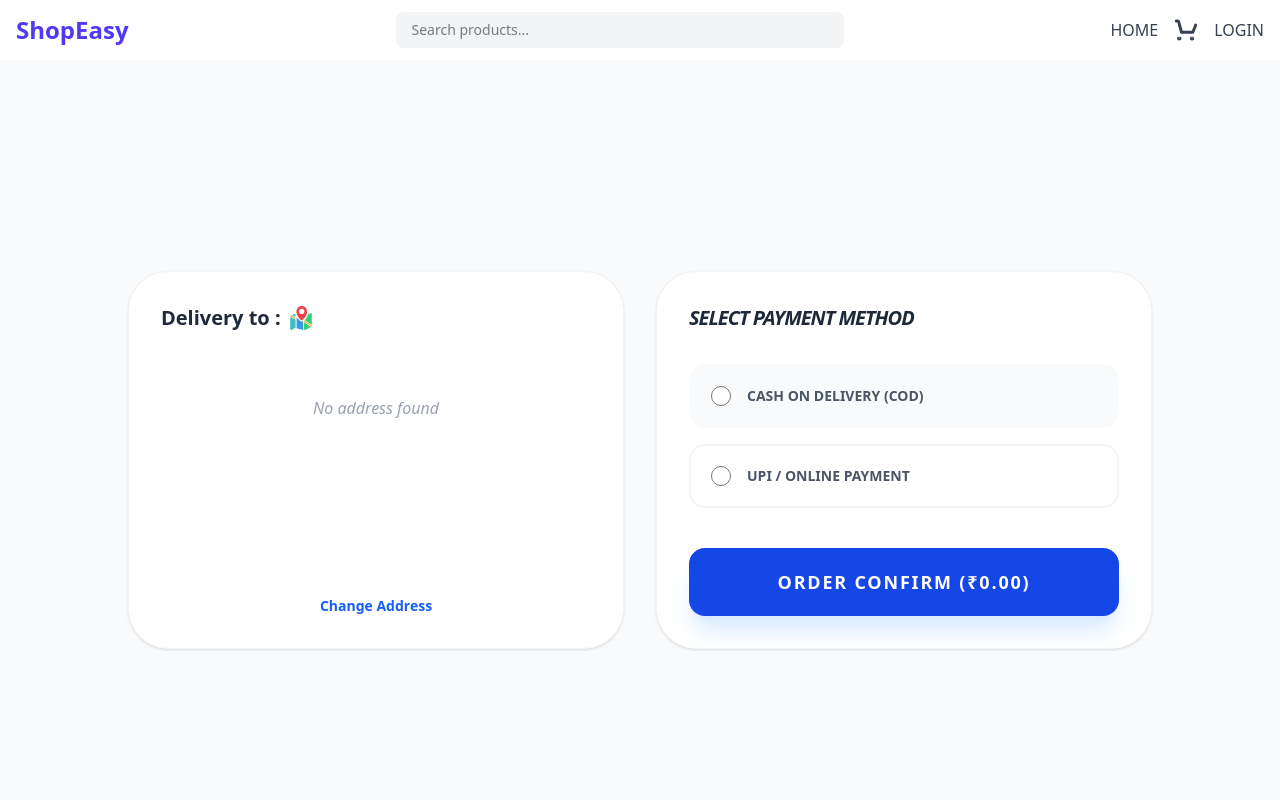
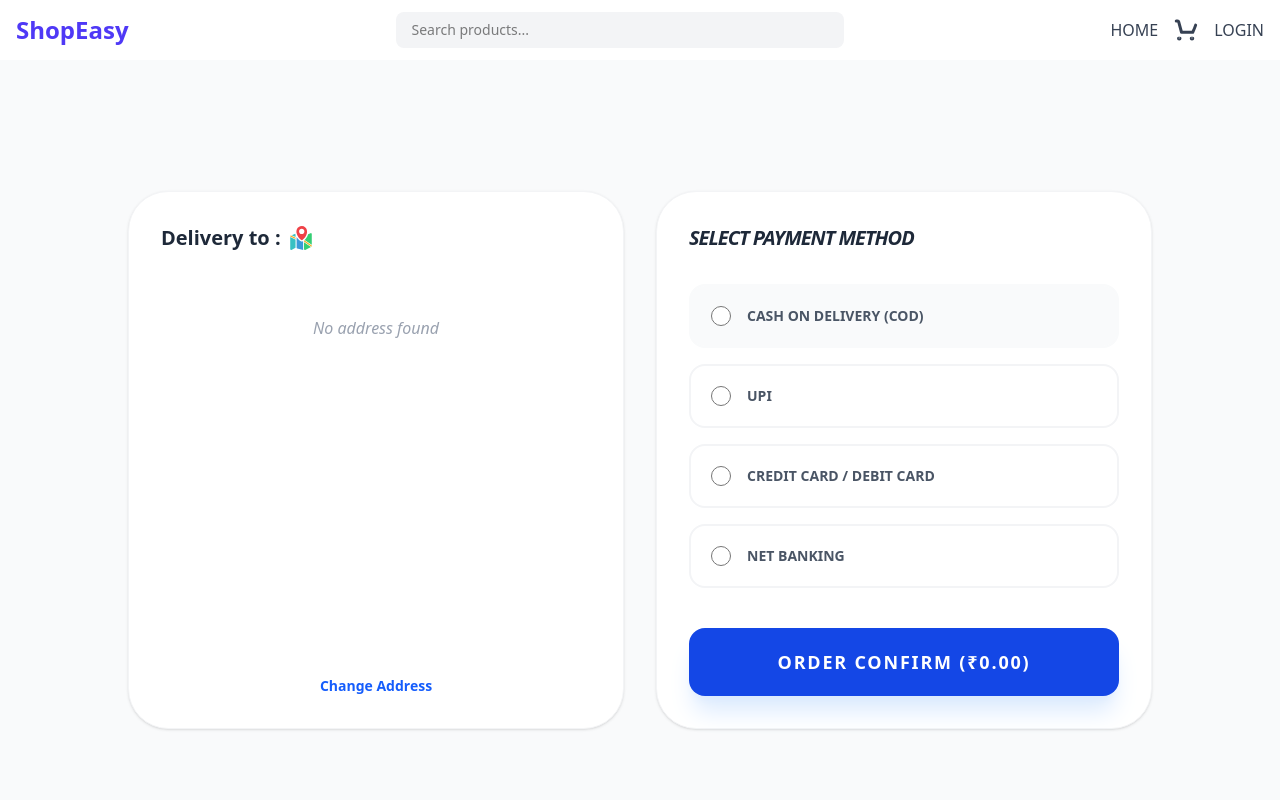
Before and after one commit to Sreeragt7788/projectdsoftloom, a React (Vite) app: page /paymentpage in a window 1280 px wide. Shown: the top 800 px of the page. Built offline with nearby package versions, Linux system fonts and the light colour scheme.

Commit message:
PAYMENT OPTIONS expanded

```diff
--- a/src/Pages/Payment.jsx
+++ b/src/Pages/Payment.jsx
@@ -89,7 +89,35 @@ function Payment() {
                     onChange={(e)=>setPaymentMethod(e.target.value)}
                     className="w-5 h-5 accent-blue-600"
                   />
-                  <span className={`font-bold text-sm ${paymentMethod === "UPI" ? "text-blue-700" : "text-gray-600"}`}>UPI / ONLINE PAYMENT</span>
+                  <span className={`font-bold text-sm ${paymentMethod === "UPI" ? "text-blue-700" : "text-gray-600"}`}>UPI</span>
+                </div>
+              </label>
+
+              {/* UPI Option */}
+              <label className={`block p-5 rounded-2xl border-2 cursor-pointer transition-all ${paymentMethod === "UPI" ? "border-blue-600 bg-blue-50" : "border-gray-100 hover:border-gray-200"}`}>
+                <div className="flex items-center gap-4">
+                  <input
+                    type="radio"
+                    name="payment"
+                    value="UPI"
+                    onChange={(e)=>setPaymentMethod(e.target.value)}
+                    className="w-5 h-5 accent-blue-600"
+                  />
+                  <span className={`font-bold text-sm ${paymentMethod === "UPI" ? "text-blue-700" : "text-gray-600"}`}>CREDIT CARD / DEBIT CARD</span>
+                </div>
+              </label>
+
+              {/* UPI Option */}
+              <label className={`block p-5 rounded-2xl border-2 cursor-pointer transition-all ${paymentMethod === "UPI" ? "border-blue-600 bg-blue-50" : "border-gray-100 hover:border-gray-200"}`}>
+                <div className="flex items-center gap-4">
+                  <input
+                    type="radio"
+                    name="payment"
+                    value="UPI"
+                    onChange={(e)=>setPaymentMethod(e.target.value)}
+                    className="w-5 h-5 accent-blue-600"
+                  />
+                  <span className={`font-bold text-sm ${paymentMethod === "UPI" ? "text-blue-700" : "text-gray-600"}`}>NET BANKING</span>
                 </div>
               </label>
             </div>
```
